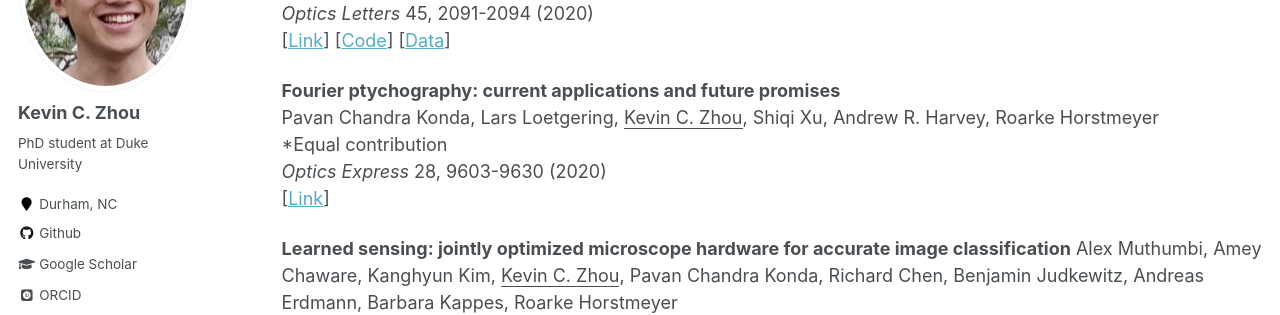
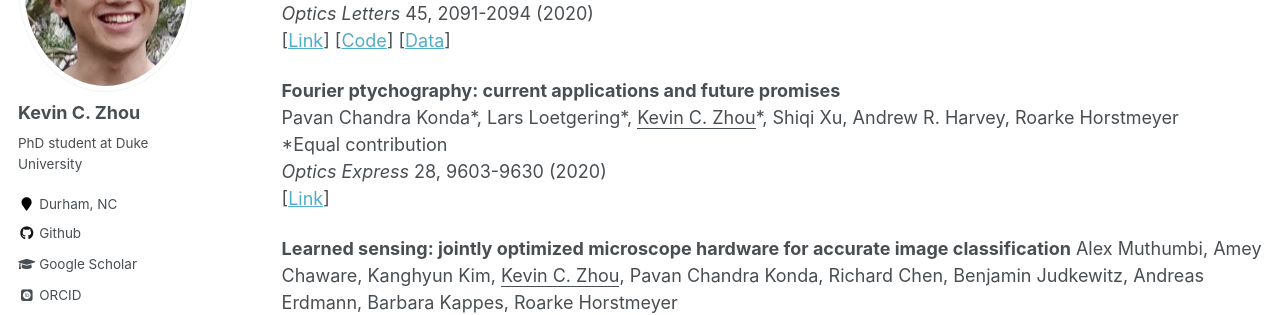
Before and after one commit to kevinczhou/kevinczhou.github.io, a Jekyll site: the page built from _pages/publications.md, in a window 1280 px wide and 900 px high, scrolled down 672 px. Shown: the part 153-468 px from the top of the window. Built offline with Jekyll 4.4.1, drawn with Linux system fonts in a browser that asks for light colours; some web fonts are replaced.

```diff
--- a/_pages/publications.md
+++ b/_pages/publications.md
@@ -30,7 +30,7 @@ arXiv:2004.04306 (2020)
 [[Link](https://www.osapublishing.org/ol/abstract.cfm?uri=ol-45-7-2091)] [[Code](https://osapublishing.figshare.com/articles/Spectral_fitting_code_for_SOCT_and_SOCRT/11931228)] [[Data](https://osapublishing.figshare.com/articles/Raw_spectra_of_polystyrene_beads_from_SOCT_and_SOCRT/11931225)]
 
 **Fourier ptychography: current applications and future promises**
-Pavan Chandra Konda, Lars Loetgering, <ins>Kevin C. Zhou</ins>, Shiqi Xu, Andrew R. Harvey, Roarke Horstmeyer
+Pavan Chandra Konda\*, Lars Loetgering\*, <ins>Kevin C. Zhou</ins>\*, Shiqi Xu, Andrew R. Harvey, Roarke Horstmeyer
 \*Equal contribution
 *Optics Express* 28, 9603-9630 (2020)
 [[Link](https://www.osapublishing.org/oe/abstract.cfm?uri=oe-28-7-9603)]
```
